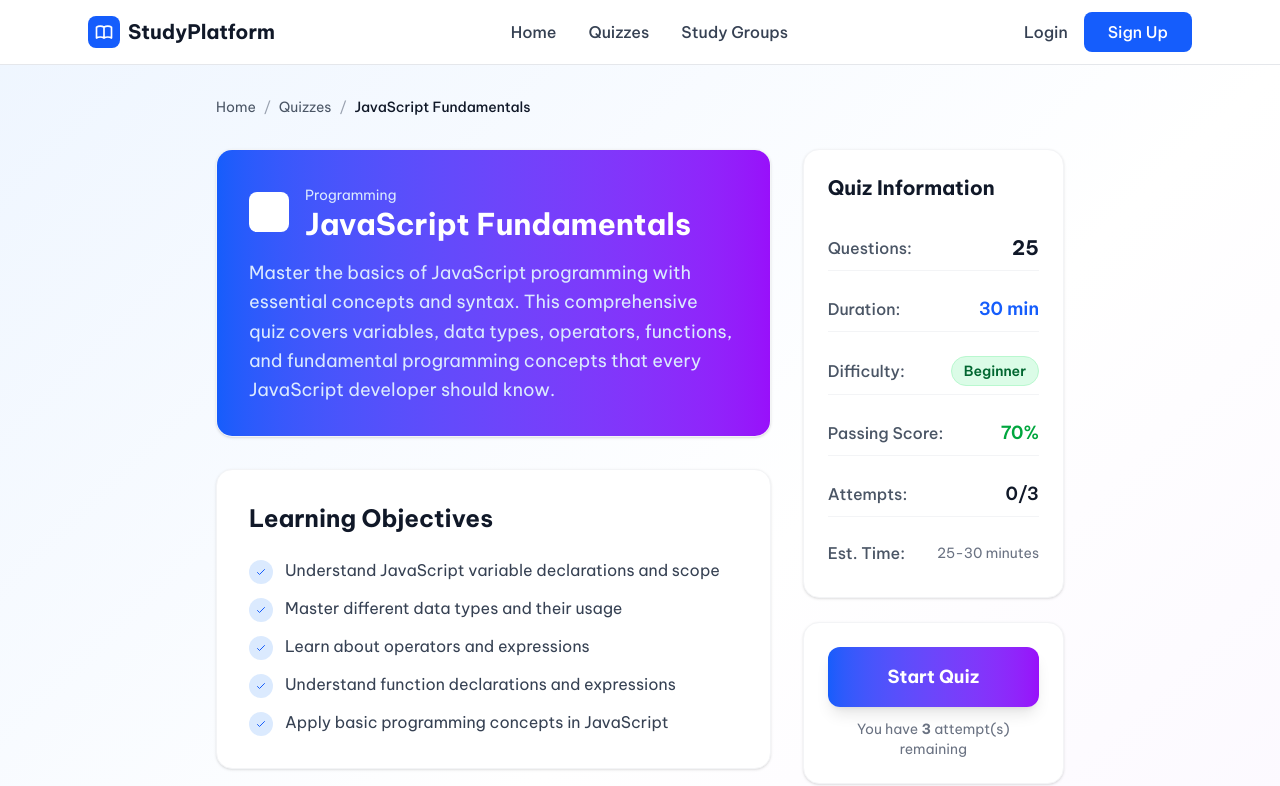
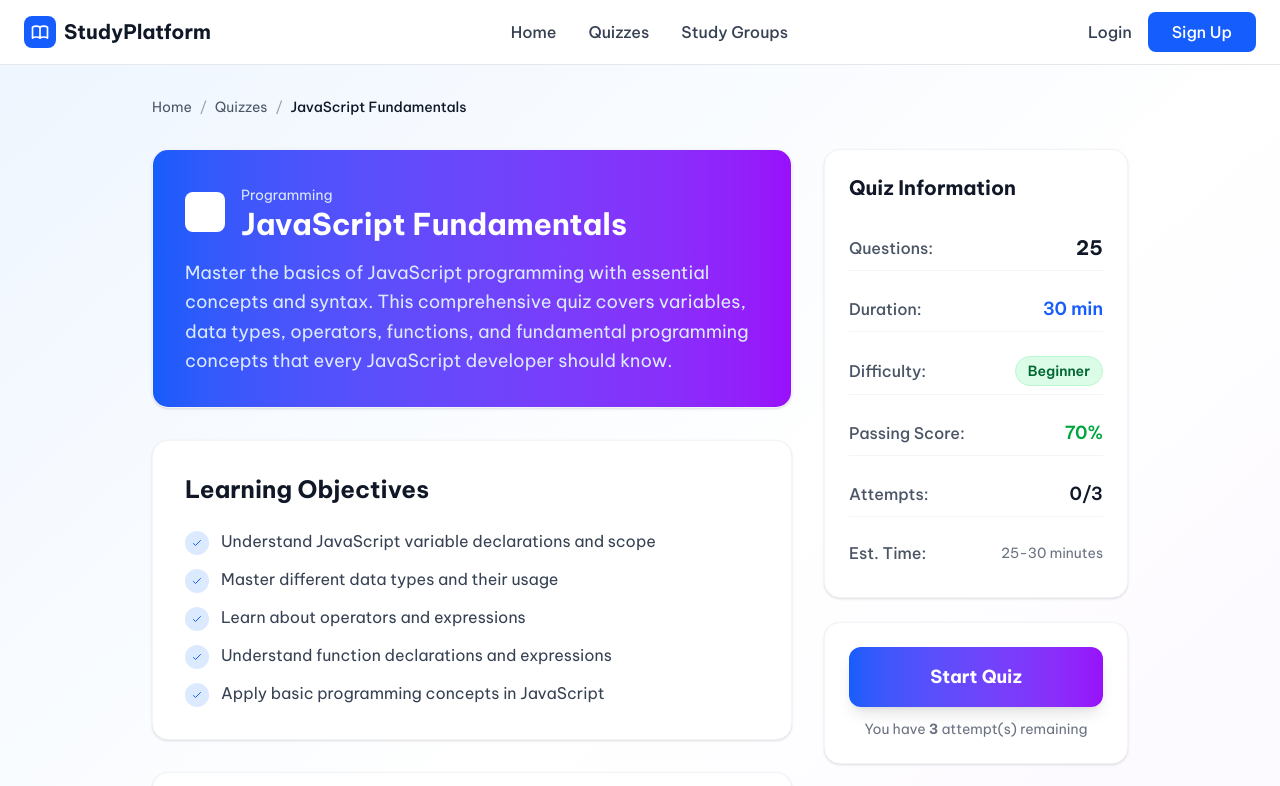
Before and after one commit to TuanCoderIT/frontend-next, a Next.js app: page /quiz/1 in a window 1280 px wide. Shown: the top 786 px of the page. Built offline with nearby package versions, Linux system fonts and the light colour scheme.

Commit message:
fix ui 16-7-25

```diff
--- a/src/app/(public)/quiz/[id]/page.tsx
+++ b/src/app/(public)/quiz/[id]/page.tsx
@@ -112,7 +112,7 @@
 
   return (
     <div className="min-h-screen bg-gradient-to-br from-blue-50 via-white to-purple-50">
-      <div className="max-w-4xl mx-auto px-6 py-8">
+      <div className="max-w-screen-lg mx-auto px-6 py-8">
         {/* Breadcrumb */}
         <nav className="mb-8">
           <ol className="flex items-center space-x-2 text-sm text-gray-600">
--- a/src/components/public/Navbar.tsx
+++ b/src/components/public/Navbar.tsx
@@ -3,7 +3,7 @@
 export default function Navbar() {
   return (
     <nav className="bg-white border-b border-gray-200 sticky top-0 z-50">
-      <div className="max-w-6xl mx-auto px-6">
+      <div className="max-w-screen-xl mx-auto px-6">
         <div className="flex items-center justify-between h-16">
           {/* Logo */}
           <Link href="/" className="flex items-center">
```
